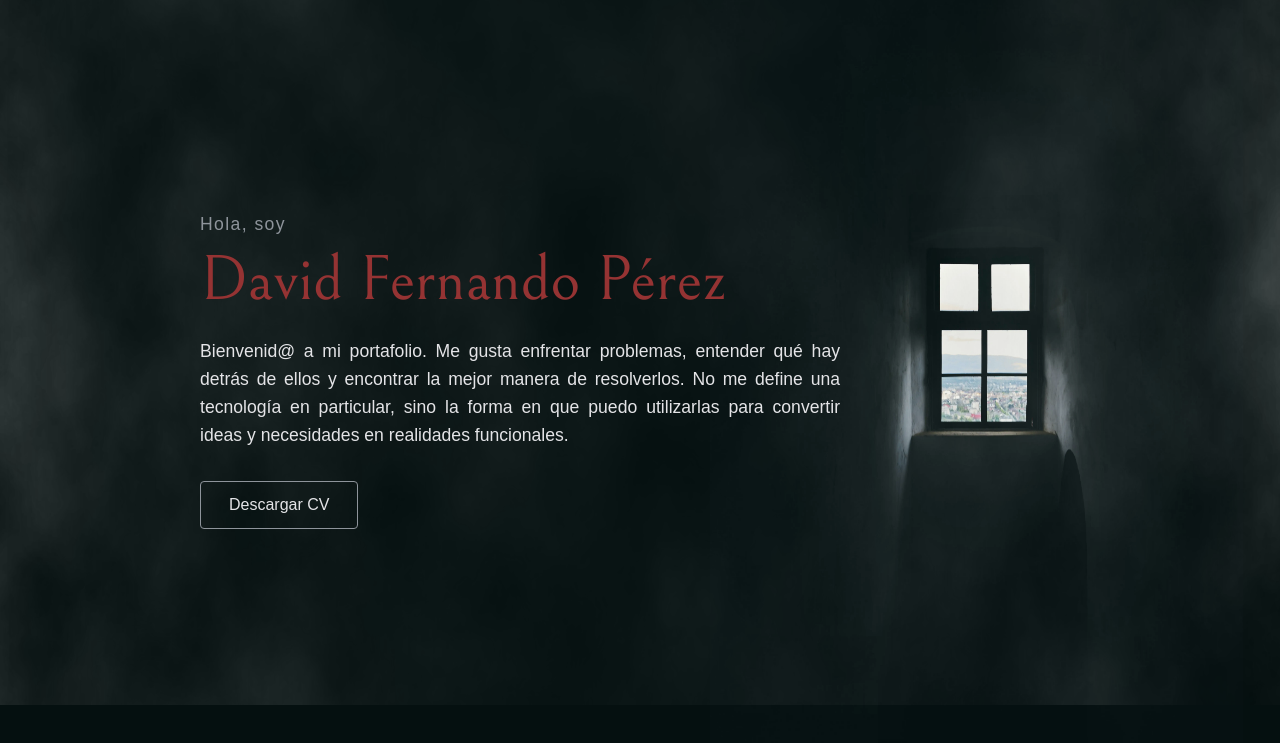
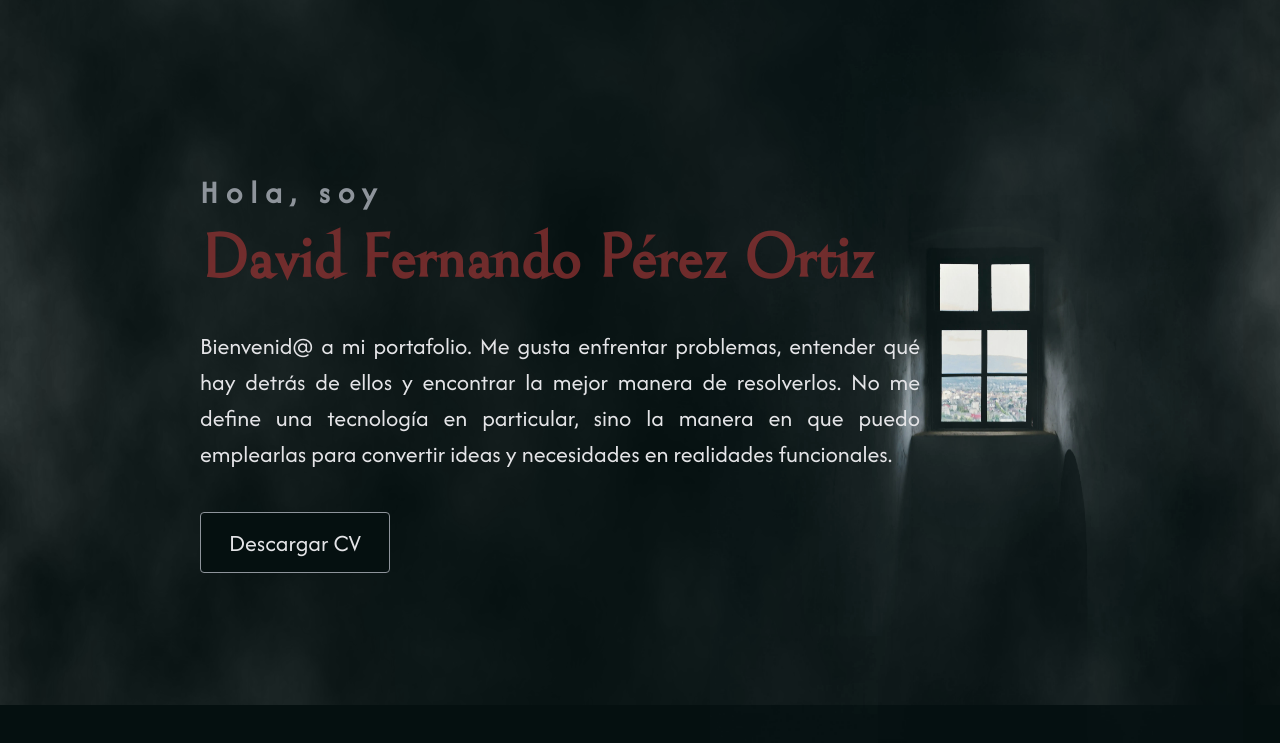
Before and after one commit to CruXch/portafolio, a plain HTML site: page index.html in a window 1280 px wide. Shown: the part 95-838 px from the top of the page. Drawn offline with Linux system fonts and the light colour scheme.

Commit message:
Terminé de ajustar detalles en la sección de Inicio - Escritorio y agregué fuente Afacad para texto

```diff
--- a/assets/css/general-background-niebla.css
+++ b/assets/css/general-background-niebla.css
@@ -22,6 +22,12 @@
   font-style: normal;
 }
 
+@font-face {
+  font-family: "Afacad";
+  src: url(../fonts/Afacad/Afacad-VariableFont_wght.woff2) format('woff2');
+  font-weight: 400;
+  font-style: normal;
+}
 
 /* 2. RESET GENERAL Y COLOR BACKGROUND ------------------------------------------------------------ */
 /* El selector * selecciona todos los elementos HTML.
--- a/assets/css/inicio.css
+++ b/assets/css/inicio.css
@@ -1,13 +1,25 @@
 /* ==========================================================================
    Inicio – David Pérez
    Estructura del archivo:
-
-   5. CONFIGURACIÓN DE IMAGEN CENTRAL
-   6. RESPONSIVE DE IMAGEN CENTRAL
+   1. VARIABLES
+   2. RESET LOCAL
+   3. CONFIGURACIÓN DE IMAGEN CENTRAL
+   4. RESPONSIVE DE IMAGEN CENTRAL
+   5. CONFIGURACIÓN DIV TEXTO INICIO - H1, SPAN Y P
+   6. CONFIGURACIÓN BOTÓN DESCARGAR CV
    ========================================================================== */
 
 
-
+/* 1. VARIABLES ------------------------------------------------------------ */
+:root {
+  --ini-fuente-texto: "Afacad", sans-serif;
+  --ini-fuente-titulo: "Bellefair", serif;
+  --ini-color-span-borde: #8E949B;
+  --ini-color-boton-p: #E4E4E7;
+  --ini-color-h1: #953333b9;
+  --ini-hover-borde: #953333;
+  --ini-fondo-boton: #051010;
+}
 
 /* 2. RESET LOCAL ---------------------------------------------------------- */
 .inicio h1,
@@ -17,7 +29,7 @@
   padding: 0;
 }
 
-/* 5. CONFIGURACIÓN DE IMAGEN CENTRAL ----------------------------------------------- */
+/* 3. CONFIGURACIÓN DE IMAGEN CENTRAL ----------------------------------------------- */
 .inicio {
   /* relative convierte a imgCentral en el "punto de referencia" de sus hijos.
   Los elementos con position: absolute de adentro (.imgVentana)
@@ -83,7 +95,7 @@
 }
 
 
-/* 6. RESPONSIVE DE IMAGEN CENTRAL ----------------------------------------------- */
+/* 4. RESPONSIVE DE IMAGEN CENTRAL ----------------------------------------------- */
 @media (max-width: 768px){
 
 .img-ventana{
@@ -93,59 +105,69 @@
 
 }
 
+
+/* 5. CONFIGURACIÓN DIV TEXTO INICIO - H1, SPAN Y P ----------------------------------------------- */
 .inicio-caja {
   position: relative;
   z-index: 2;
-  max-width: 40rem;
+  max-width: 45rem;
   margin-left: 12.5rem;
-  margin-top: -3.1rem;
-}
-
-.inicio-caja h1 {
-  font-family: "Bellefair", serif;
-  font-weight: 400;
-  font-size: clamp(2.25rem, 5vw, 4rem);
-  color: #953333;
-  margin-bottom: 1.25rem;
+  margin-top: -3rem;
 }
 
 .inicio-caja h1 span {
   display: block;
-  font-family: "Afacad", sans-serif;
-  font-size: 1.1rem;
-  letter-spacing: 0.08em;
-  color: #8E949B;
+  font-family: var(--ini-fuente-texto);
+  font-size: 2rem;
+  letter-spacing: 0.5rem;
+  color: var(--ini-color-span-borde);
   margin-bottom: 0.5rem;
 }
 
+.inicio-caja h1 {
+  font-family: var(--ini-fuente-titulo);
+  font-weight: 600;
+  font-size: clamp(2.25rem, 5vw, 4rem);
+  color: var(--ini-color-h1);
+  margin-bottom: 2rem;
+}
+
 .inicio-caja p {
-  font-family: "Afacad", sans-serif;
-  font-size: 1.1rem;
-  line-height: 1.6;
-  color: #E4E4E7;
-  margin: 0 0 2rem;
+  font-family: var(--ini-fuente-texto);
+  font-size: x-large;
+
+  /* Este es el espacio de separacion dentro del párrafo*/
+  line-height: 1.5;
+  color: var(--ini-color-boton-p);
+  margin-bottom: 2.5rem;
   text-align: justify;
 }
 
+
+/* 6. CONFIGURACIÓN BOTÓN DESCARGAR CV ----------------------------------------------- */
 .boton-cv {
   display: inline-block;
   padding: 0.85rem 1.75rem;   /* alto táctil cómodo (≥ 44 px) */
-  font-family: "Afacad", sans-serif;
-  font-size: 1rem;
-  color: #E4E4E7;
+  font-family: var(--ini-fuente-texto);
+  font-size:x-large;
+  color: var(--ini-color-boton-p);
   text-decoration: none;
-  border: 1px solid #8E949B;
+  border: 1px solid var(--ini-color-span-borde);
   border-radius: 4px;
-  background: transparent;
-  transition: background-color 0.3s, border-color 0.3s;
+  background: var(--ini-fondo-boton);
+  transition: background-color 0.2s ease, border-color 0.2s ease, color 0.2s ease;
+  transition: transform 0.2s ease
 }
 
 .boton-cv:hover {
-  background: rgba(228, 228, 231, 0.08);
-  border-color: #E4E4E7;
+  background: transparent;
+  border-color: var(--ini-hover-borde);
+  color: var(--ini-hover-borde);
+  transform: scale(1.1);
 }
 
+/* Muestra un contorno cuando el botón recibe el foco mediante el teclado, EJ:TAB */
 .boton-cv:focus-visible {
-  outline: 2px solid #E4E4E7;
+  outline: 2px solid var(--ini-hover-borde);
   outline-offset: 3px;
 }
--- a/index.html
+++ b/index.html
@@ -54,9 +54,9 @@
     <section class="inicio" id="inicio">
       <div class="img-ventana"></div>
       <div class="inicio-caja">
-        <h1><span>Hola, soy</span>David Fernando Pérez</h1>
+        <h1><span>Hola, soy</span>David Fernando Pérez Ortiz</h1>
         <p>Bienvenid@ a mi portafolio. Me gusta enfrentar problemas, entender qué hay detrás de ellos y encontrar la mejor manera
-        de resolverlos. No me define una tecnología en particular, sino la forma en que puedo utilizarlas para convertir ideas y
+        de resolverlos. No me define una tecnología en particular, sino la manera en que puedo emplearlas para convertir ideas y
         necesidades en realidades funcionales.</p>
         <a class="boton-cv" href="/assets/docs/Hoja de vida - David Fernando Pérez Ortiz.pdf" download>Descargar CV</a>
       </div>
```
Also changed, not shown: assets/fonts/Afacad/Afacad-Italic-VariableFont_wght.ttf (added), assets/fonts/Afacad/Afacad-VariableFont_wght.ttf (added), assets/fonts/Afacad/Afacad-VariableFont_wght.woff2 (added), assets/fonts/Afacad/OFL.txt (added), assets/fonts/Afacad/README.txt (added), assets/fonts/Afacad/static/Afacad-Bold.ttf (added), assets/fonts/Afacad/static/Afacad-BoldItalic.ttf (added), assets/fonts/Afacad/static/Afacad-Italic.ttf (added), assets/fonts/Afacad/static/Afacad-Medium.ttf (added), assets/fonts/Afacad/static/Afacad-MediumItalic.ttf (added), assets/fonts/Afacad/static/Afacad-Regular.ttf (added), assets/fonts/Afacad/static/Afacad-SemiBold.ttf (added), assets/fonts/Afacad/static/Afacad-SemiBoldItalic.ttf (added).
